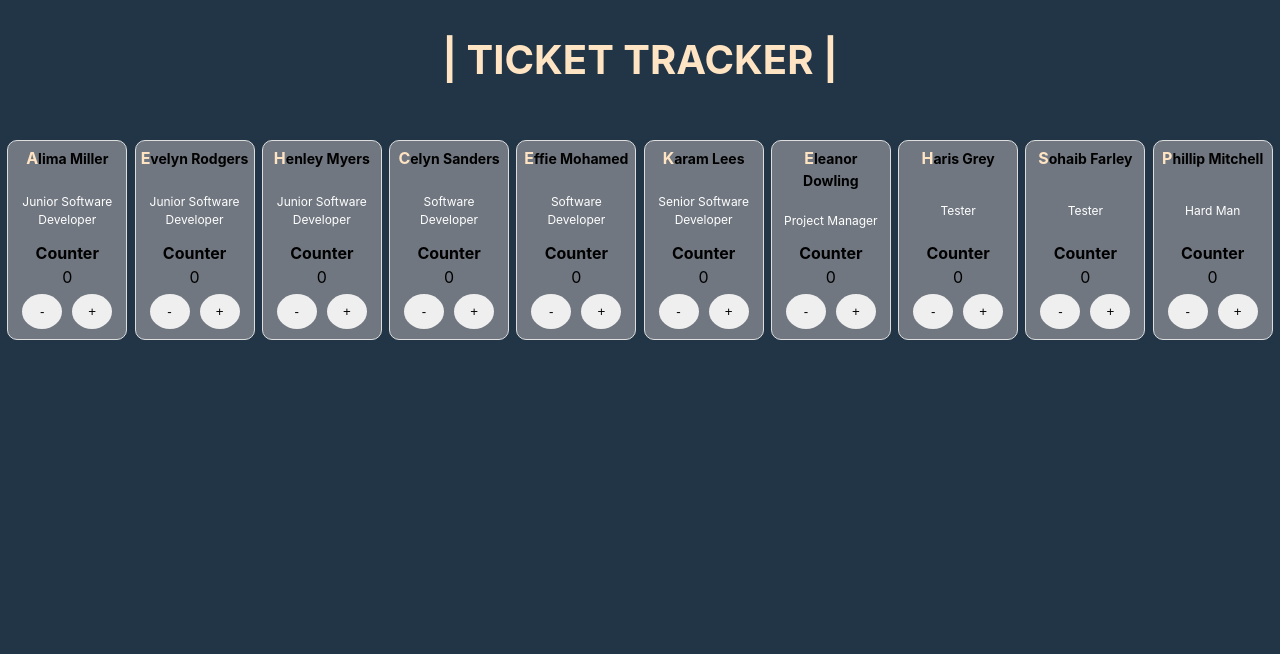
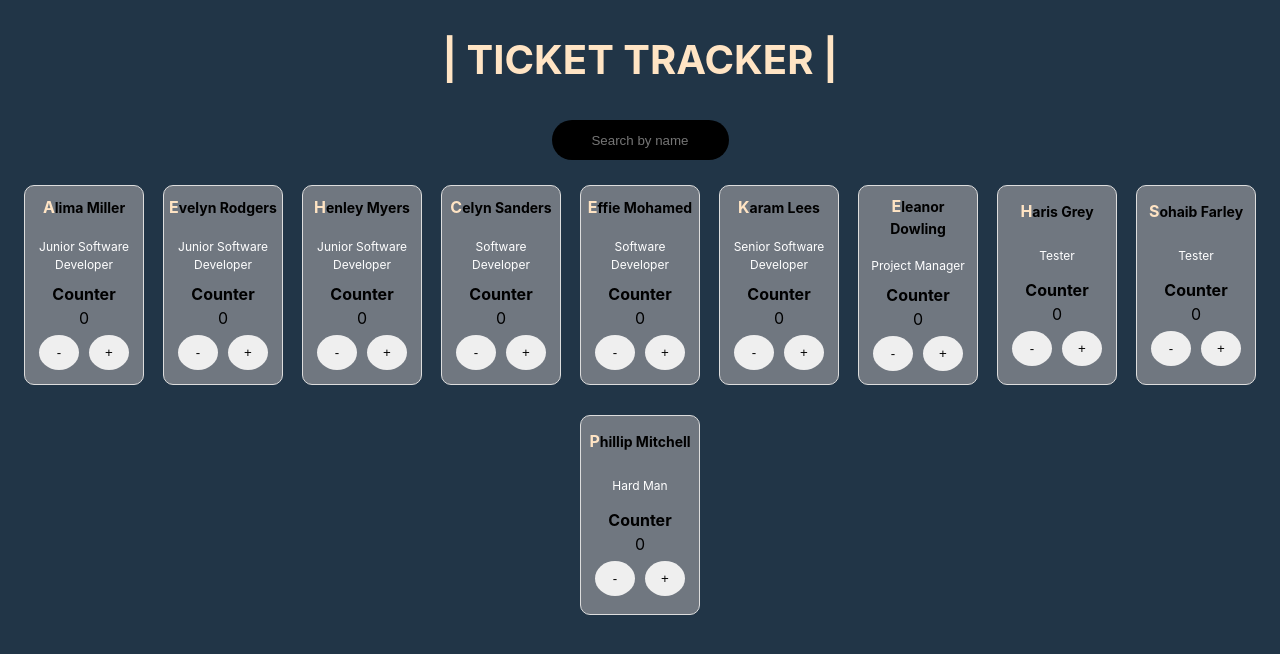
Before and after one commit to AISimonetta/ticket-tracker, a React (Vite) app: page / in a window 1280 px wide. Shown: the top 654 px of the page. Built offline with nearby package versions, Linux system fonts and the light colour scheme.

Commit message:
search bt name inputfinished and working

```diff
--- a/src/App.css
+++ b/src/App.css
@@ -30,6 +30,7 @@ body {
   flex-wrap: wrap;
   align-items: center;
   justify-content: space-evenly;
+  margin: 010px;
 }
 
 .main-title::first-line{
--- a/src/App.tsx
+++ b/src/App.tsx
@@ -1,14 +1,32 @@
+import { useState, FormEvent } from 'react';
 import './App.css';
 import team from './data/team';
+import FilterName from './components/FilterName/FilterName';
 import EmployeeCards from './components/EmployeeCards/EmployeeCards';
 
 function App() {
+  const [searchName, setSearchName] = useState('');
+
+  const handleSearchByNameInput = (event: FormEvent<HTMLInputElement>) => {
+    const nameInput = event.currentTarget.value.toLowerCase();
+    setSearchName(nameInput);
+  };
+
+  const filteredEmployeed = team.filter((employee) =>
+  employee.name.toLowerCase().includes(searchName)
+);
+
   return (
     <>
       <h1 className='main-title'> | TICKET TRACKER |</h1>
+      <FilterName searchName={searchName} onChange={handleSearchByNameInput} />
       <div className='cards'>
-        {team.map((employee) => (
-          <EmployeeCards key={employee.id} name={employee.name} role={employee.role} />
+        {filteredEmployeed.map((employee) => (
+          <EmployeeCards
+              key={employee.id}
+              name={employee.name}
+              role={employee.role}
+          />
         ))}
       </div>
     </>
--- a/src/components/EmployeeCards/EmployeeCards.scss
+++ b/src/components/EmployeeCards/EmployeeCards.scss
@@ -2,15 +2,14 @@
 .card__container {
     display: flex;
     flex-direction: column;
-    justify-content: space-between;
+    justify-content: space-evenly;
     align-items: center;
     width: 120px;
     height: 200px   ;
     background-color: rgba(190, 184, 184, 0.498);
     border: 1px solid #ddd;
     padding: 5px;
-    margin-bottom: 2-px;
-    margin-top: 20px;
+    margin: 15px 5px;
     border-radius: 10px;
 }
 
--- a/src/components/EmployeeCards/EmployeeCards.tsx
+++ b/src/components/EmployeeCards/EmployeeCards.tsx
@@ -7,13 +7,11 @@ type EmployeeCardsProps = {
 };
 
 const EmployeeCards = ({ name, role }: EmployeeCardsProps) => (
-  <div className='cards'>
       <div className='card__container'>
         <div className='card__name'>{name}</div>
         <div className='card__role'>{role}</div>
         <TicketCounter />
       </div>
-  </div>
 );
 
 export default EmployeeCards;
--- /dev/null
+++ b/src/components/FilterName/FilterName.scss
@@ -0,0 +1,13 @@
+.searchByName {
+    text-align: center;
+    margin-bottom: 10px;
+}
+
+.searchByName__input {
+    border-radius: 20px;
+    height: 40px;
+    border: none;
+    text-align: center;
+    background-color: black;
+    color: white;
+}
--- /dev/null
+++ b/src/components/FilterName/FilterName.tsx
@@ -0,0 +1,24 @@
+import './FilterName.scss';
+import { FormEventHandler } from "react";
+
+type FilterNameProps = {
+  searchName: string;
+  onChange: FormEventHandler<HTMLInputElement>;
+
+};
+
+const FilterName = ({ searchName, onChange }: FilterNameProps) => {
+    return (
+      <div className="searchByName">
+        <input
+          type="text"
+          value={searchName}
+          onChange={onChange}
+          className="searchByName__input"
+          placeholder="Search by name"
+        />
+      </div>
+    );
+  };
+
+export default FilterName;
```
